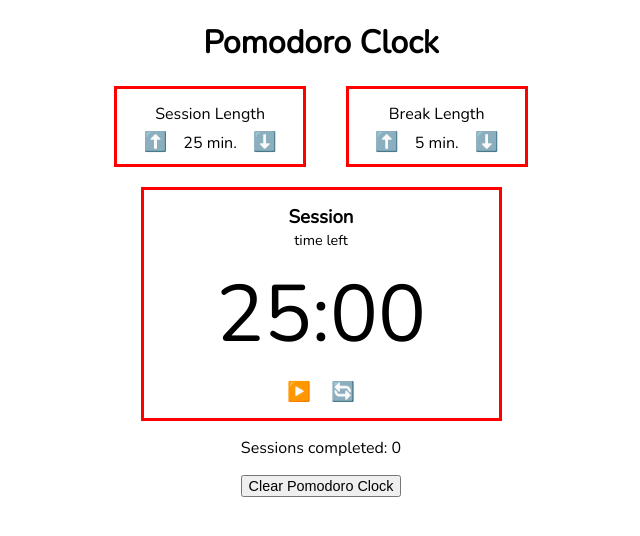
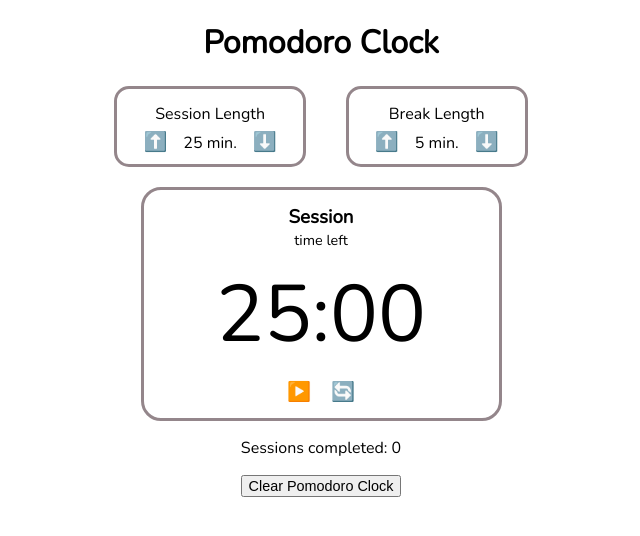
Before and after one commit to NicoleJaneway/pomodoro-clock, a React (Create React App) app: page / in a window 1280 px wide. Shown: the top 536 px of the page, without its empty margins (319-959 px from the left). Built offline with nearby package versions, Linux system fonts and the light colour scheme.

Commit message:
update css

```diff
--- a/src/styles.css
+++ b/src/styles.css
@@ -7,9 +7,26 @@ TODO:
 -  Set a standard width for set-timers
 -  Set timer-display to width of set-timers
 */
+body {
+  background: var(--neutral-5);
+}
 
 #root {
   font-family: "Nunito", Nunito, sans-serif;
+
+  /* Accent colors*/
+  --primary-1: #2b8379;
+  --primary-2: #19a596;
+  --primary-3: #7fd1c7;
+  --primary-4: #7fd1c7;
+  --primary-5: #d0f3ef;
+
+  /* Neutral colors */
+  --neutral-1: #2c2c2c;
+  --neutral-2: #434343;
+  --neutral-3: #94868b;
+  --neutral-4: #d9cfd3;
+  --neutral-5: #f2ecee;
 }
 
 h1 {
@@ -28,8 +45,9 @@ button {
 .set-timer {
   text-align: center;
   padding: 10px;
-  border: 3px solid red;
+  border: 3px solid var(--neutral-3);
   margin: 0 20px 0px 20px;
+  border-radius: 15px;
 }
 
 .set-timer p {
@@ -48,7 +66,8 @@ button {
 }
 
 .pomodoro {
-  border: 3px solid red;
+  border: 3px solid var(--neutral-3);
+  border-radius: 20px;
   width: 355px;
   margin: auto;
   margin-top: 20px;
@@ -98,5 +117,5 @@ button {
   text-align: center;
   margin: auto;
   align-items: center;
-  font-size: .9em;
+  font-size: 0.9em;
 }
```
